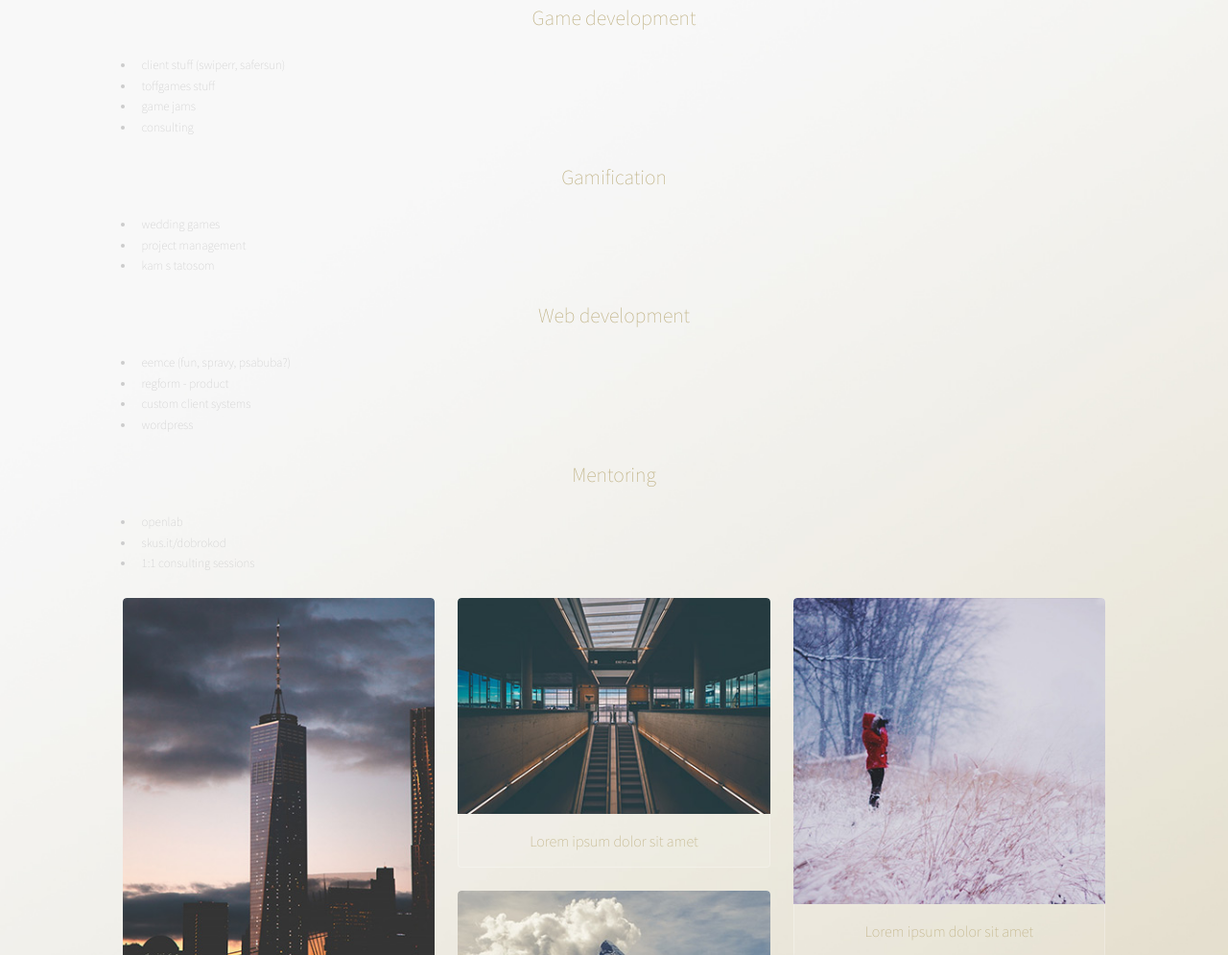
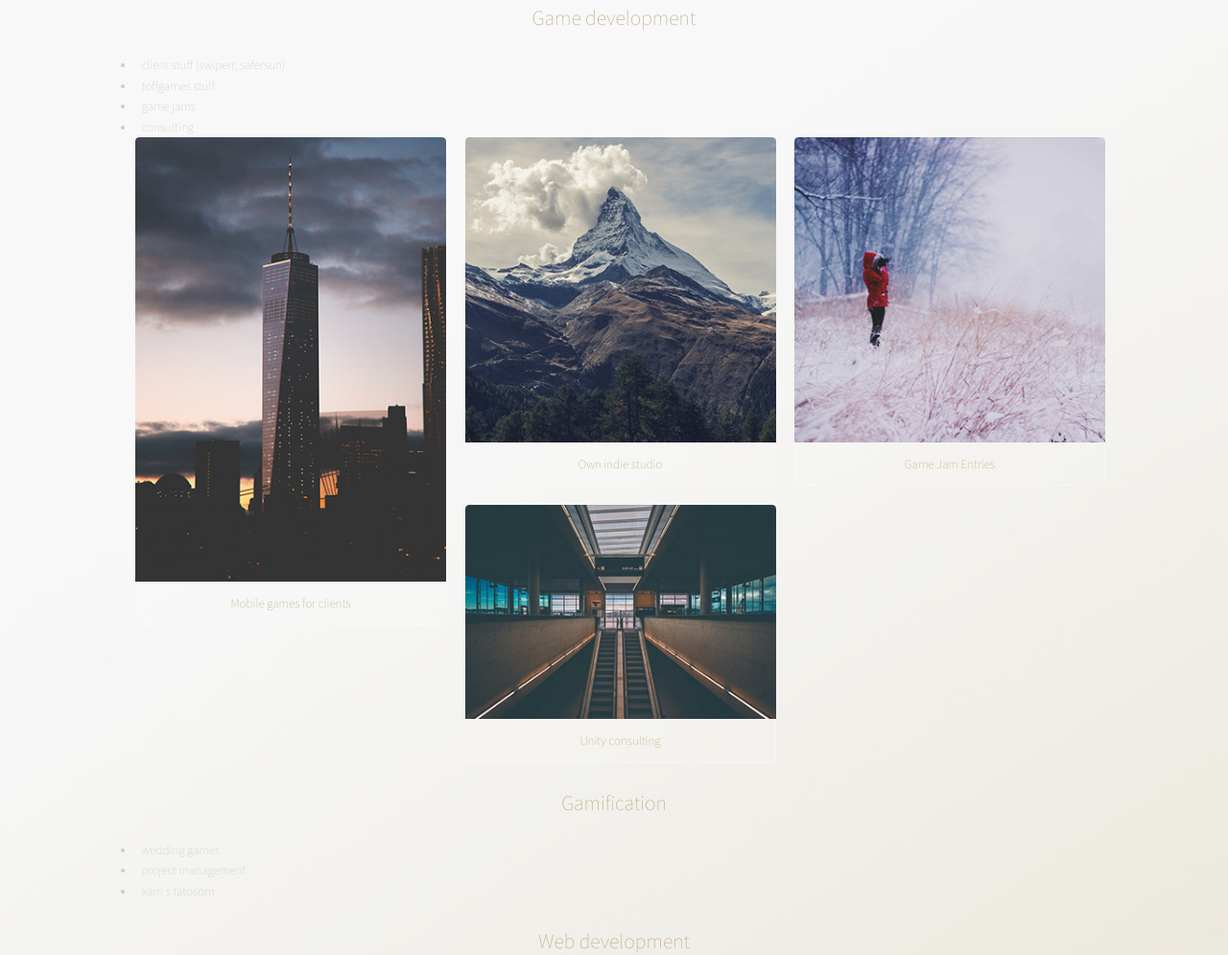
Before and after one commit to teo-sk/new-teosk-site, a plain HTML site: page index.html in a window 1280 px wide. Shown: the part 541-1536 px from the top of the page at 96% size. Drawn offline with Linux system fonts and the light colour scheme.

Commit message:
Playing around with first section layout

```diff
--- a/index.html
+++ b/index.html
@@ -38,6 +38,30 @@
 							<li>toffgames stuff</li>
 							<li>game jams</li>
 							<li>consulting</li>
+							<section class="thumbnails">
+								<div>
+									<a href="images/fulls/01.jpg">
+										<img src="images/thumbs/01.jpg" alt="" />
+										<h3>Mobile games for clients</h3>
+									</a>
+								</div>
+								<div>
+									<a href="images/fulls/04.jpg">
+										<img src="images/thumbs/04.jpg" alt="" />
+										<h3>Own indie studio</h3>
+									</a>
+									<a href="images/fulls/03.jpg">
+										<img src="images/thumbs/03.jpg" alt="" />
+										<h3>Unity consulting</h3>
+									</a>
+								</div>
+								<div>
+									<a href="images/fulls/06.jpg">
+										<img src="images/thumbs/06.jpg" alt="" />
+										<h3>Game Jam Entries</h3>
+									</a>
+								</div>
+							</section>
 						</ul>
 						<h2 class="align-center">Gamification</h2>
 						<ul class="dev-notes">
```
